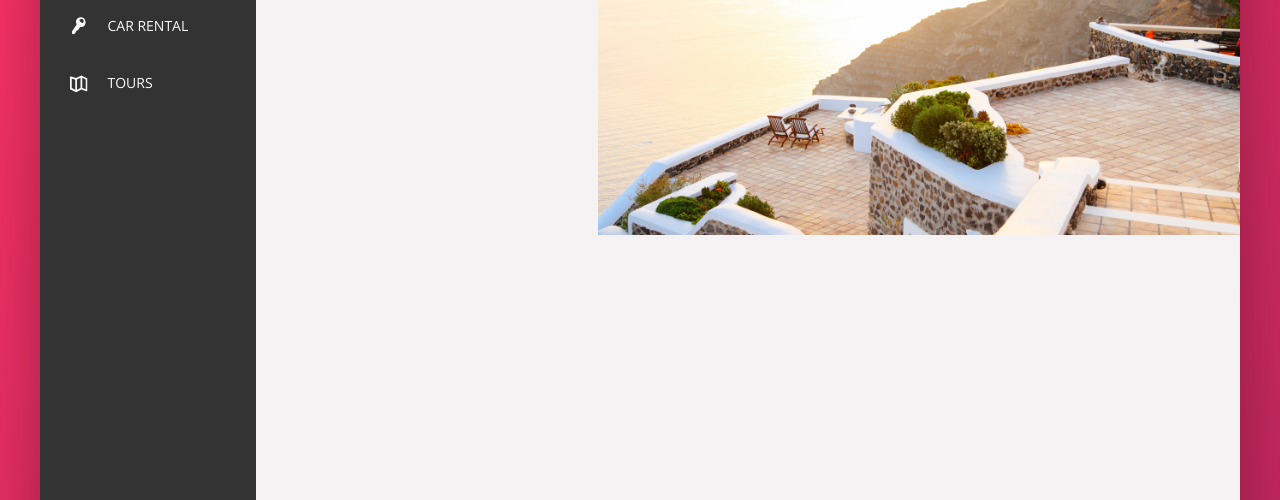
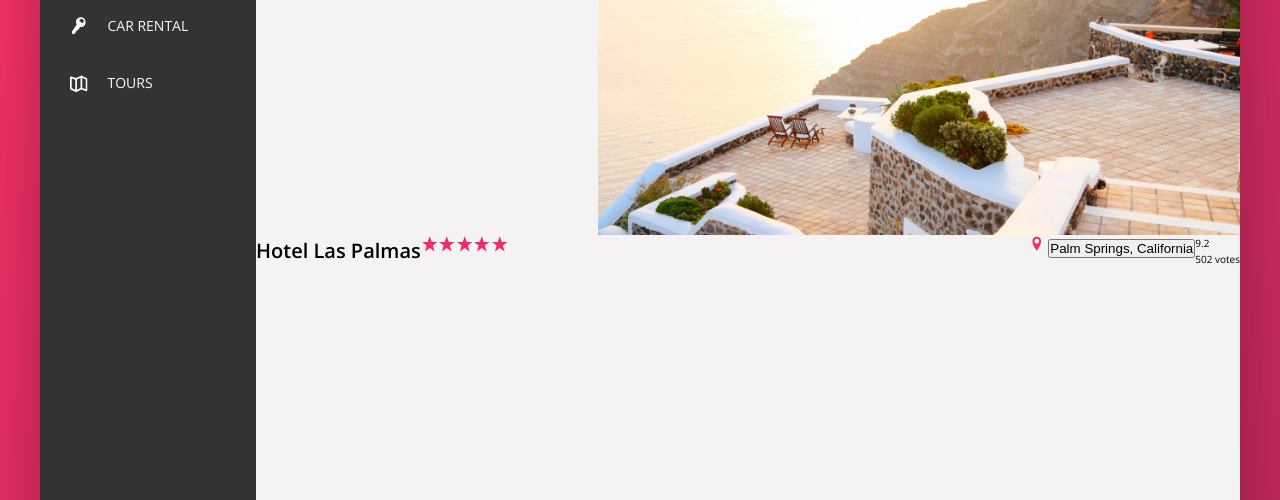
Before and after one commit to kimura-dev/Travel_site, a website: page Travel_Site/index.html in a window 1280 px wide. Shown: the part 300-800 px from the top of the page. Drawn offline with nearby package versions, Linux system fonts and the light colour scheme.

Commit message:
added overview section, with flexbox on overview and its child stars

```diff
--- a/Travel_Site/index.html
+++ b/Travel_Site/index.html
@@ -97,6 +97,36 @@
                             <img src="img/hotel-3.jpg" alt="Photo of hotel 3" class="gallery__photo">
                         </figure>
                     </div>
+                    <div class="overview">
+                        <h1 class="overview__heading">
+                            Hotel Las Palmas
+                        </h1>
+                        <div class="overview__stars">
+                            <svg class="overview__icon-star">
+                                <use xlink:href='img/sprite.svg#icon-star'></use>
+                            </svg><svg class="overview__icon-star">
+                                <use xlink:href='img/sprite.svg#icon-star'></use>
+                            </svg><svg class="overview__icon-star">
+                                <use xlink:href='img/sprite.svg#icon-star'></use>
+                            </svg><svg class="overview__icon-star">
+                                <use xlink:href='img/sprite.svg#icon-star'></use>
+                            </svg><svg class="overview__icon-star">
+                                <use xlink:href='img/sprite.svg#icon-star'></use>
+                            </svg>
+                        </div>
+
+                        <div class="overview__location">
+                            </svg><svg class="overview__icon-location">
+                                <use xlink:href='img/sprite.svg#icon-location-pin'></use>
+                            </svg>
+                            <button class="btn-line">Palm Springs, California</button>
+                        </div>
+                        <div class="overview__rating">
+                            <div class="overview__rating-average">9.2</div>
+                            <div class="overview__rating-count">502 votes</div>
+                        </div>
+                    </div>
+
                 </main>
             </div>
         </div>
--- a/Travel_Site/sass/_components.scss
+++ b/Travel_Site/sass/_components.scss
@@ -211,3 +211,42 @@
 
   }
 }
+
+///////////////////////////////////////
+// HOTEL OVERVIEW
+
+.overview {
+  display: flex;
+  justify-content: space-between;
+
+  &__heading {
+
+  }
+
+  &__stars {
+    // flex: 1;
+    margin-right: auto;
+  }
+
+  &__icon-star,
+  &__icon-location {
+    height: 1.75rem;
+    width: 1.75rem;
+    fill: var(--color-primary);
+  }
+
+  &__location {
+  }
+
+ &__rating {
+
+ }
+
+ &__rating-count {
+
+ }
+
+ &__rating-avergae {
+
+}
+}
```
Also changed, not shown: Travel_Site/css/style.css.
